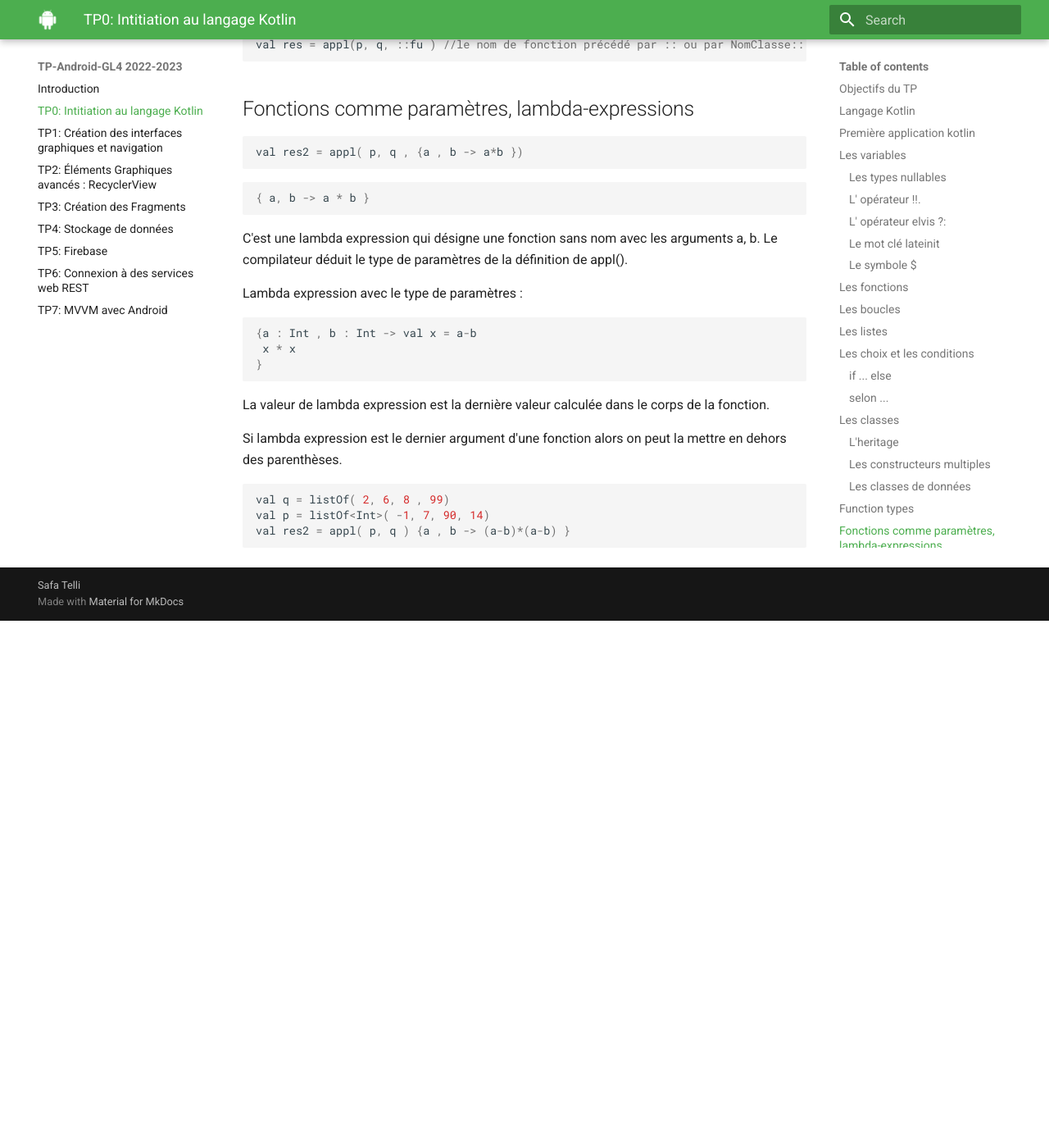
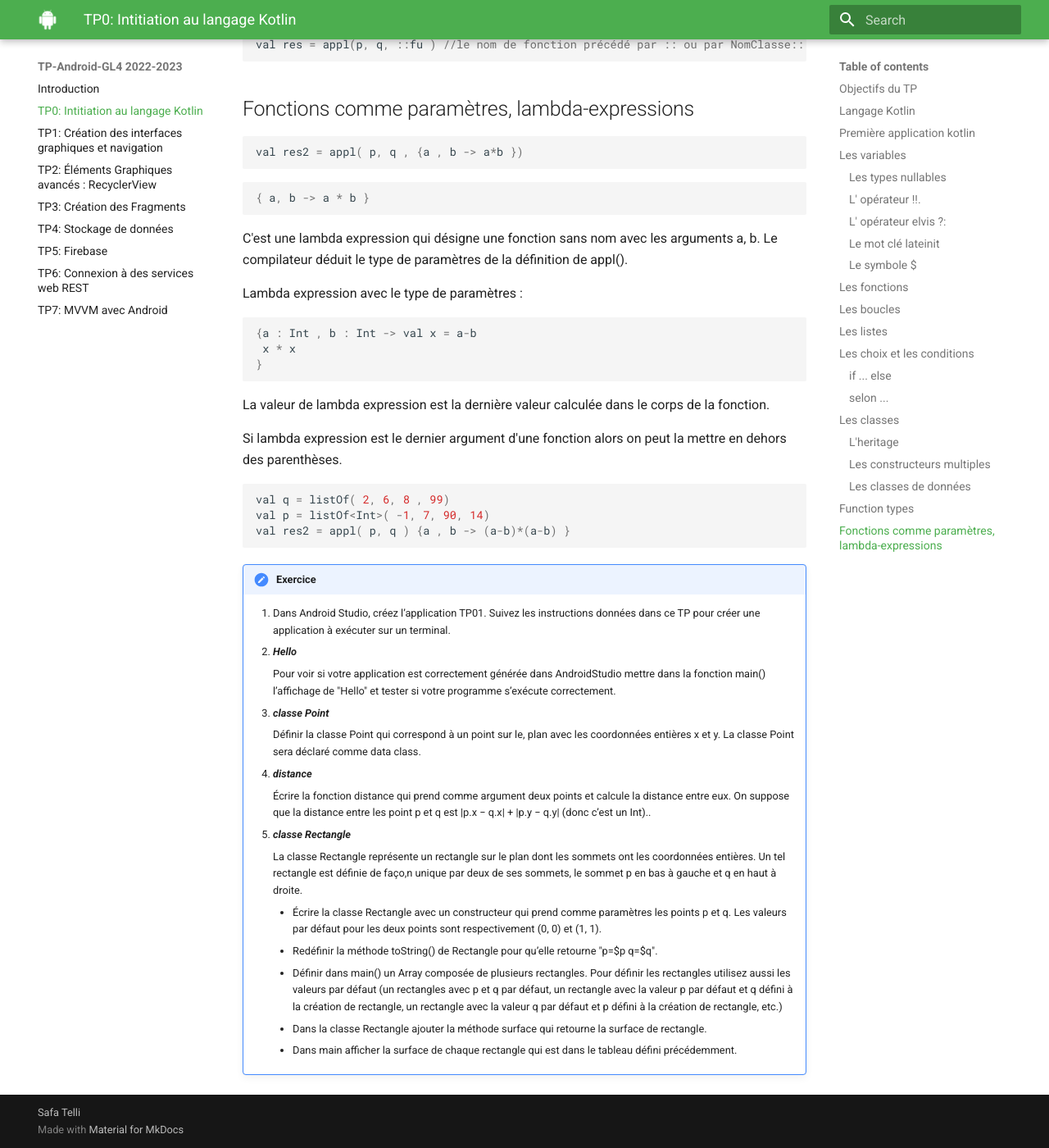
Before and after one commit to SafaTelli/TP-Android, an MkDocs documentation site: the page built from docs/tp0.md, in a window 1280 px wide and 1400 px high, scrolled down 15331 px. Shown: the whole window at 82% size. Built offline with MkDocs 1.6.1 and Material for MkDocs 9.7.7, drawn with Linux system fonts in a browser that asks for light colours; before the commit the page ends 16088 px from its top, so only the background shows below that; some of the changed text lies outside the part shown.

Commit message:
activity tp0 added

````diff
--- a/docs/tp0.md
+++ b/docs/tp0.md
@@ -385,3 +385,28 @@ val q = listOf( 2, 6, 8 , 99)
 val p = listOf<Int>( -1, 7, 90, 14)
 val res2 = appl( p, q ) {a , b -> (a-b)*(a-b) }
 ```
+
+!!! Exercice
+    1. Dans Android Studio, créez l’application TP01. Suivez les instructions données dans ce TP pour créer une application à exécuter sur un terminal.
+    2. ***Hello***
+
+        Pour voir si votre application est correctement générée dans AndroidStudio mettre dans la fonction
+        main() l’affichage de "Hello" et tester si votre programme s’exécute correctement.
+    2. ***classe Point***
+
+        Définir la classe Point qui correspond à un point sur le, plan avec les coordonnées entières x et y.
+        La classe Point sera déclaré comme data class.
+
+    3. ***distance***
+
+        Écrire la fonction distance qui prend comme argument deux points et calcule la distance entre
+        eux. On suppose que la distance entre les point p et q est |p.x − q.x| + |p.y − q.y| (donc c’est un Int)..
+    4. ***classe Rectangle***
+
+        La classe Rectangle représente un rectangle sur le plan dont les sommets ont les coordonnées entières. Un tel rectangle est définie de faço,n unique par deux de ses sommets, le sommet p en bas à gauche et q en haut à droite.
+
+        - Écrire la classe Rectangle avec un constructeur qui prend comme paramètres les points p et q. Les valeurs par défaut pour les deux points sont respectivement (0, 0) et (1, 1).
+        - Redéfinir la méthode toString() de Rectangle pour qu’elle retourne "p=$p q=$q".
+        - Définir dans main() un Array composée de plusieurs rectangles. Pour définir les rectangles utilisez aussi les valeurs par défaut (un rectangles avec p et q par défaut, un rectangle avec la valeur p par défaut et q défini à la création de rectangle, un rectangle avec la valeur q par défaut et p défini à la création de rectangle, etc.)
+        - Dans la classe Rectangle ajouter la méthode surface qui retourne la surface de rectangle.
+        - Dans main afficher la surface de chaque rectangle qui est dans le tableau défini précédemment.
````
Also changed, not shown: other parts of docs/tp0.md (+1 -1 lines), 1 other file.
